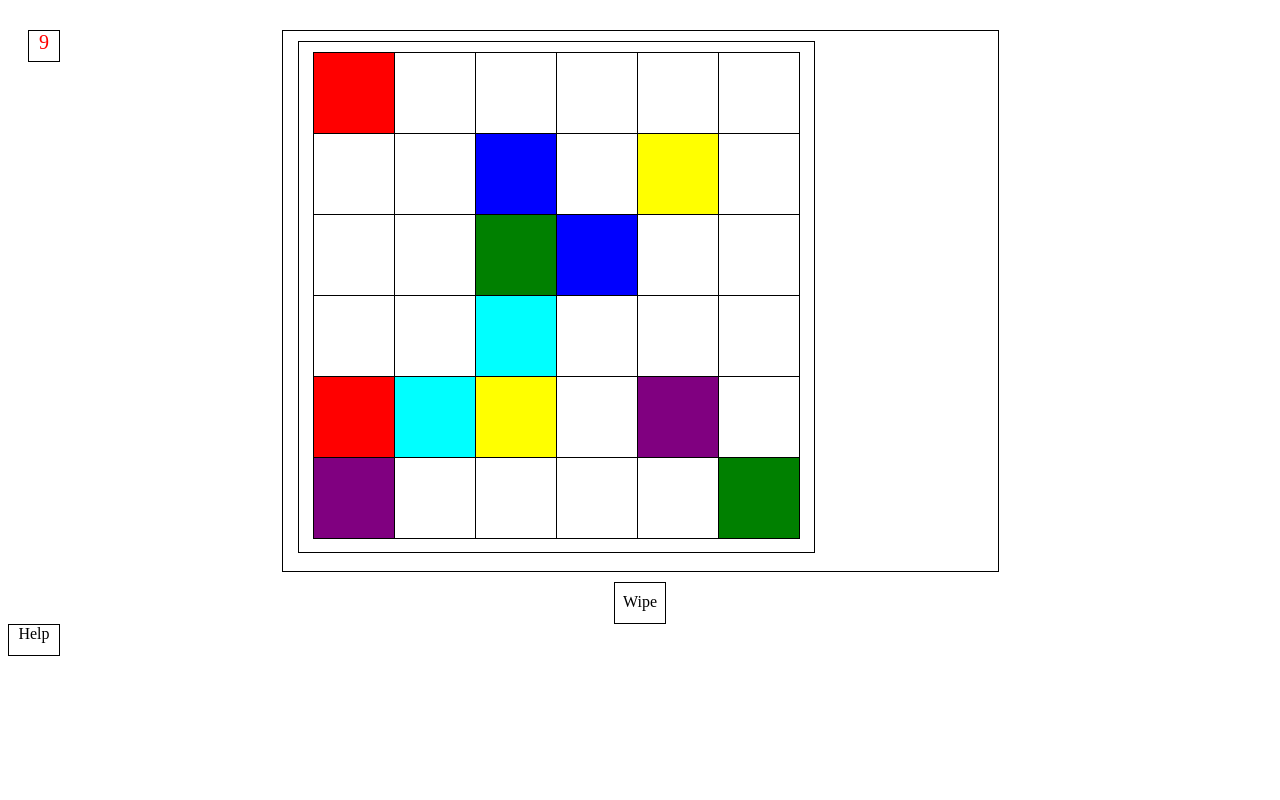
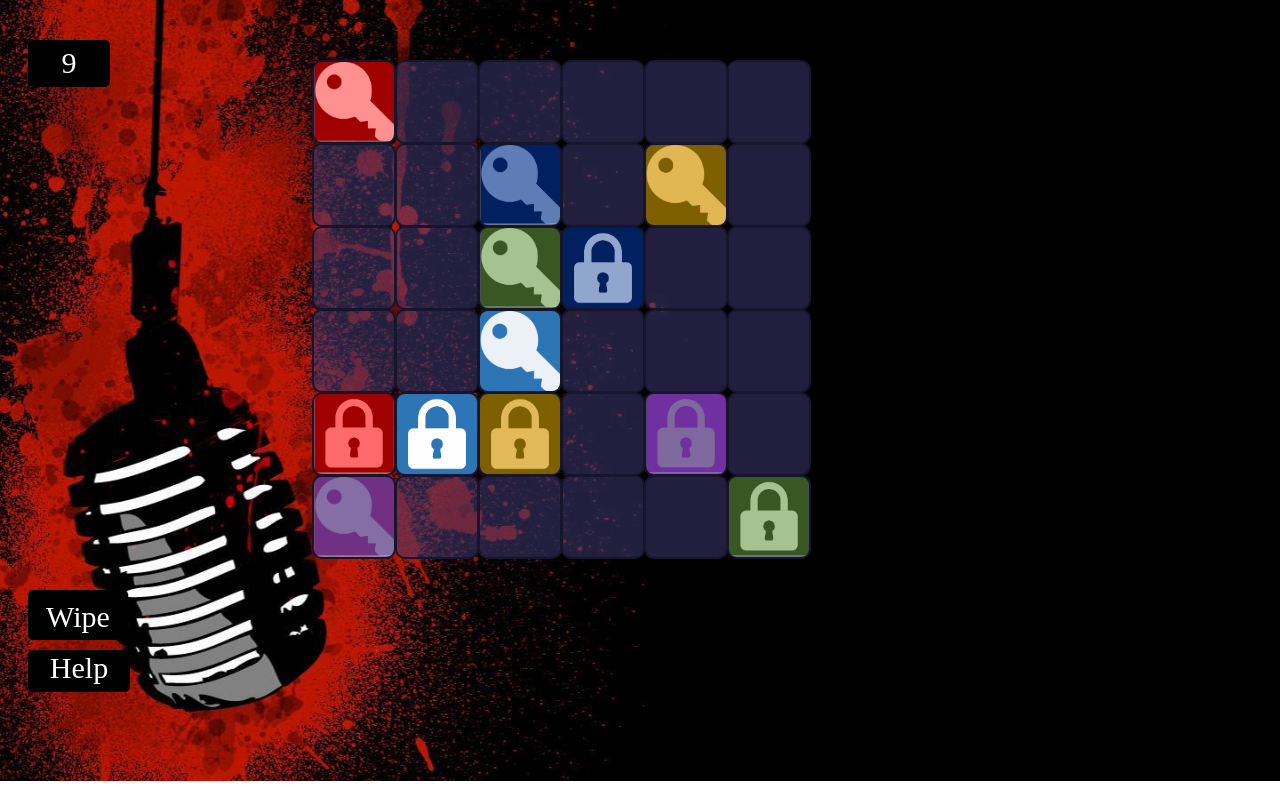
Before and after one commit to andyxhliu/Connection-Game, a PHP site: page /Project/index.html in a window 1280 px wide. Run offline with PHP 8.4, Linux system fonts and the light colour scheme; some libraries are stand-ins or nearby versions.

Commit message:
styled the buttons and background

```diff
--- a/Project/index.html
+++ b/Project/index.html
@@ -3,6 +3,7 @@
 <head>
   <title>Bring Me Home</title>
   <link rel="stylesheet" type="text/css" href="style.css">
+  <script src="https://code.jquery.com/jquery-1.11.1.min.js"></script>
 </head>
 <body>
   <script type="text/javascript" src="main.js"></script>
--- a/Project/style.css
+++ b/Project/style.css
@@ -1,11 +1,24 @@
+html {
+  background: url("images/backGround.jpg");
+  -webkit-background-size: cover;
+  -moz-background-size: cover;
+  -o-background-size: cover;
+  background-size: cover;
+  background-repeat: no-repeat;
+  background-position: center;
+  color: white;
+}
+
+
 .container {
   width: 700px;
   height: 530px;
-  border: 1px solid black;
+/*  border: 1px solid white;*/
   margin: auto;
   padding-left: 15px;
   padding-top: 10px;
-  margin-top: 30px;
+  margin-top: 40px;
+
 /*  display: inline-block;*/
 /*  float: left;*/
 }
@@ -13,7 +26,7 @@
 .blocks {
   width: 500px;
   height: 500px;
-  border: 1px solid black;
+  border: none;
   padding-left: 15px;
   padding-top: 10px;
   float: left;
@@ -23,107 +36,130 @@
   display: inline-block;
   width:80px;
   height: 80px;
-  border: 1px solid black;
+  border: 2px solid rgb(22, 21, 45);
+  border-radius: 10px;
   margin-bottom: -5px;
   margin-left: -1px;
-  background-color: none;
+  background-color: rgba(67, 63, 123, 0.5)
 }
 
 #initRed {
-  background-color: red;
+  background-image: url("images/redKey.png");
+  background-size: cover;
 }
 
 #endRed {
-  background-color: red;
+  background-image: url("images/redHole.png");
+  background-size: cover;
 }
 
 #initBlue {
-  background-color: blue;
+  background-image: url("images/blueKey.png");
+  background-size: cover;
 }
 
 #endBlue {
-  background-color: blue;
+  background-image: url("images/blueHole.png");
+  background-size: cover;
 }
 
 #initGreen {
-  background-color: green;
+  background-image: url("images/greenKey.png");
+  background-size: cover;
 }
 
 #endGreen {
-  background-color: green;
+  background-image: url("images/greenHole.png");
+  background-size: cover;
 }
 
 #initPurple {
-  background-color: purple;
+  background-image: url("images/purpleKey.png");
+  background-size: cover;
 }
 
 #endPurple {
-  background-color: purple;
+  background-image: url("images/purpleHole.png");
+  background-size: cover;
 }
 
 #initYellow {
-  background-color: yellow;
+  background-image: url("images/yellowKey.png");
+  background-size: cover;
 }
 
 #endYellow {
-  background-color: yellow;
+  background-image: url("images/yellowHole.png");
+  background-size: cover;
 }
 
 #initAqua {
-  background-color: aqua;
+  background-image: url("images/aquaKey.png");
+  background-size: cover;
 }
 
 #endAqua {
-  background-color: aqua;
+  background-image: url("images/aquaHole.png");
+  background-size: cover;
 }
 
 
 .block.red {
-  background-color: red;
+  background-color: rgb(141,28,22);
 }
 
 .block.blue {
-  background-color: blue;
+  background-color: rgb(1,21,78);
 }
 
 .block.green {
-  background-color: green;
+  background-color: rgb(44,71,27);
 }
 
 .block.purple {
-  background-color: purple;
+  background-color: rgb(91,29,113);
 }
 
 .block.yellow {
-  background-color: yellow;
+  background-color: rgb(107,79,17);
 }
 
 .block.aqua {
-  background-color: aqua;
+  background-color: rgb(36,95,157);
 }
 
 .reset {
-  width: 50px;
-  height:30px;
-  border: 1px solid black;
-  margin: auto;
+  width: 100px;
+  height:40px;
+  font-size:30px;
+  border-radius: 5px;
   padding-top: 10px;
   text-align: center;
   margin-top: 10px;
+  margin-left: 20px;
+  background-color: black;
+  display: block;
+  position: absolute;;
 }
 
 .help {
-  width: 50px;
-  height:30px;
+  width: 100px;
+  height:40px;
+  font-size: 30px;
   border: 1px solid black;
-` padding-top: 10px;
+  border-radius: 5px;
   text-align: center;
+  background-color: black;
+  margin-left: 20px;
+  margin-bottom: 70px;
+  margin-top: 70px;
+  display: block;
 }
 
 .helpScreen {
   width: 150px;
   height: 140px;
-  border: 1px solid black;
+  border: 1px solid white;
   float: right;
   margin-right: 20px;
   margin-top: 40px;
@@ -133,7 +169,7 @@
 .backButton {
   width: 50px;
   height: 40px;
-  border: 1px solid black;
+  border: 1px solid white;
   margin: auto;
 }
 
@@ -145,18 +181,23 @@
   display: inline-block;
   width:80px;
   height: 80px;
-  border: 1px solid black;
+  border: 2px solid rgb(22, 21, 45);
+  border-radius: 10px;
   margin-bottom: -5px;
   margin-left: -1px;
+  background-color: rgba(67, 63, 123, 0.5)
 }
 
 .timerDisplay {
-  width: 30px;
-  height: 30px;
+  width: 80px;
+  height: 40px;
   float: left;
   border: 1px solid black;
+  border-radius: 5px;
   text-align: center;
   margin-left: 20px;
-  color: red;
-  font-size: 20px;
+  color: white;
+  font-size: 30px;
+  background-color: black;
+  padding-top: 5px;
 }
```
Also changed, not shown: Project/main.js (+12 -1 lines), Project/images/aquaHole.png (added), Project/images/aquaKey.png (added), Project/images/backGround.jpg (added), Project/images/blueHole.png (added), Project/images/blueKey.png (added), Project/images/greenHole.png (added), Project/images/greenKey.png (added), Project/images/purpleHole.png (added), Project/images/purpleKey.png (added), Project/images/redHole.png (added), Project/images/redKey.png (added), Project/images/yellowHole.png (added), Project/images/yellowKey.png (added).
